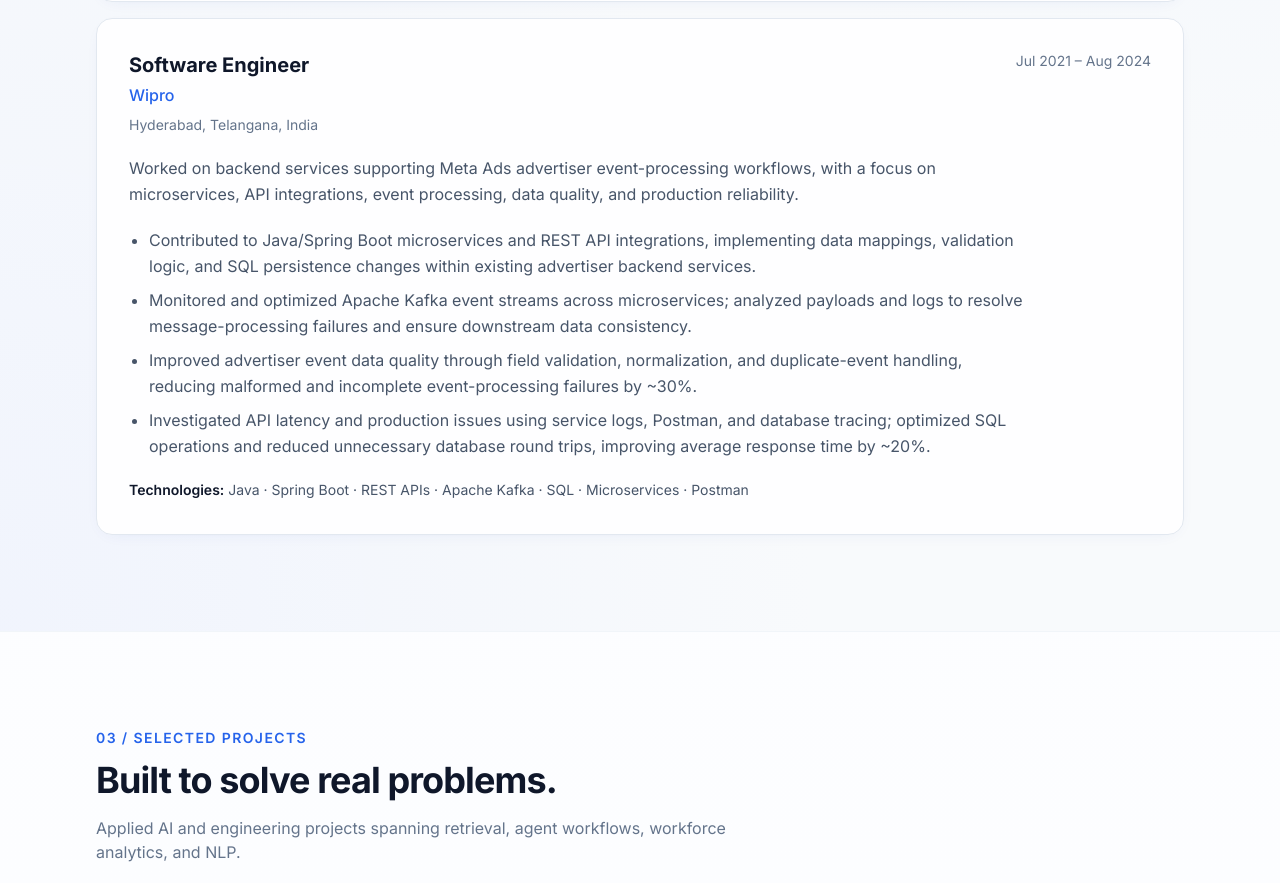
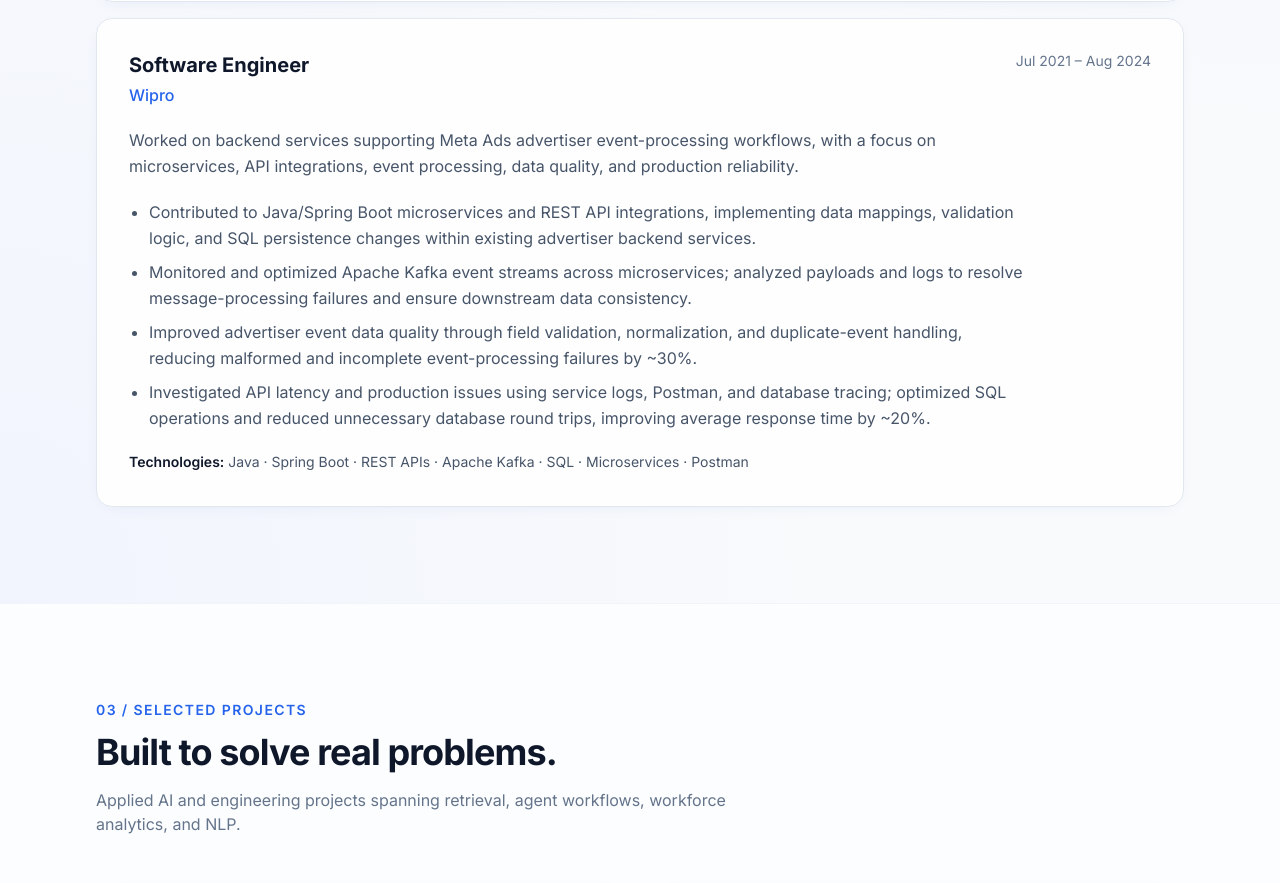
Before and after one commit to thrinadhnimmagadda1/Portfolio, a React (Vite) app: page / in a window 1280 px wide. Shown: the part 2393-3276 px from the top of the page. Built offline with nearby package versions, Linux system fonts and the light colour scheme.

Commit message:
Remove Wipro location from experience section

```diff
--- a/src/App.tsx
+++ b/src/App.tsx
@@ -215,7 +215,7 @@ export default function App() {
                       {e.time}
                     </p>
                   </div>
-                  <p className="text-sm text-slate-500 mt-2">{e.location}</p>
+                  {e.location && <p className="text-sm text-slate-500 mt-2">{e.location}</p>}
                   {e.summary && (
                     <p className="text-slate-600 mt-5 leading-relaxed max-w-4xl">
                       {e.summary}
--- a/src/data/portfolio.ts
+++ b/src/data/portfolio.ts
@@ -60,7 +60,7 @@ export const experiences = [
     id: 2,
     role: "Software Engineer",
     company: "Wipro",
-    location: "Hyderabad, Telangana, India",
+    location: "",
     period: "Jul 2021 – Aug 2024",
     type: "Full-time",
     bullets: [
```
